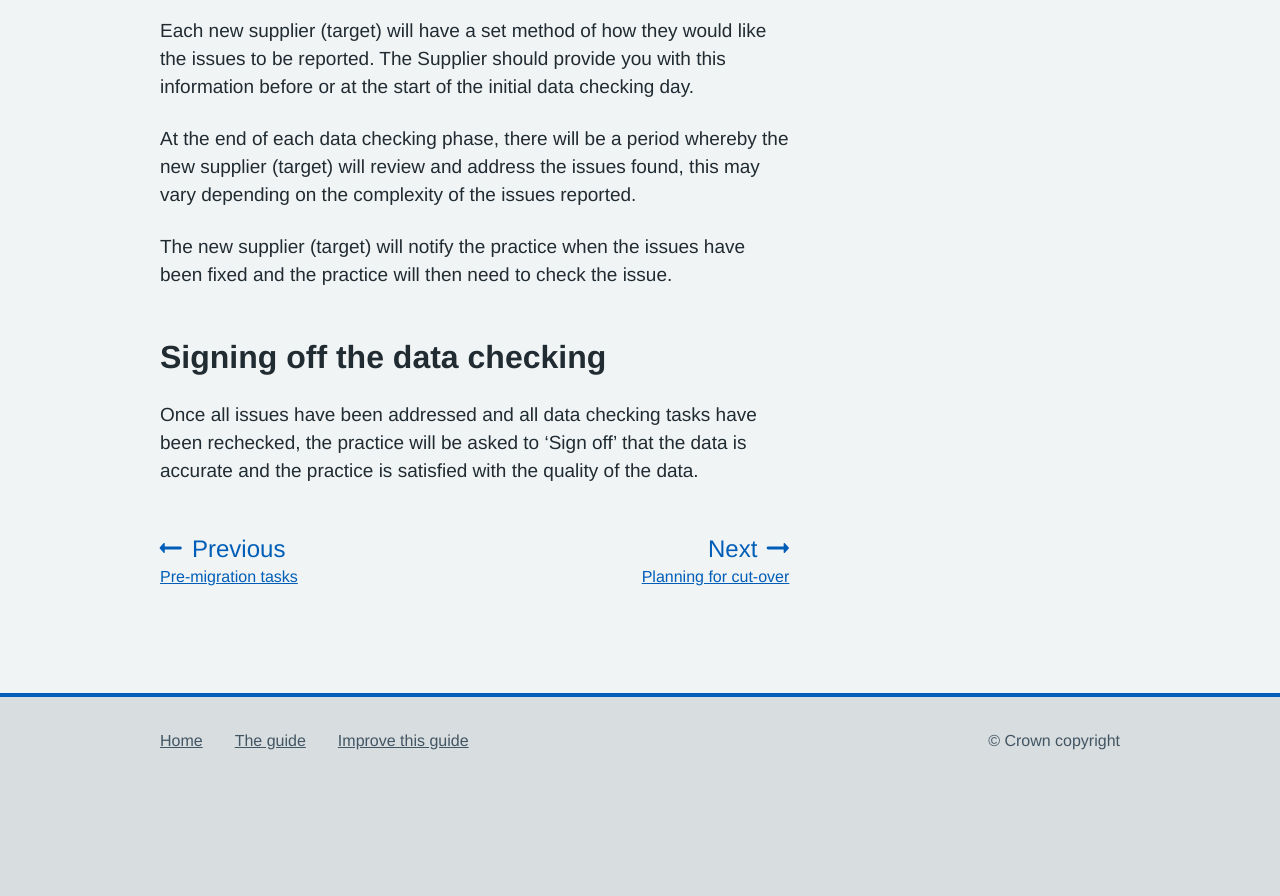
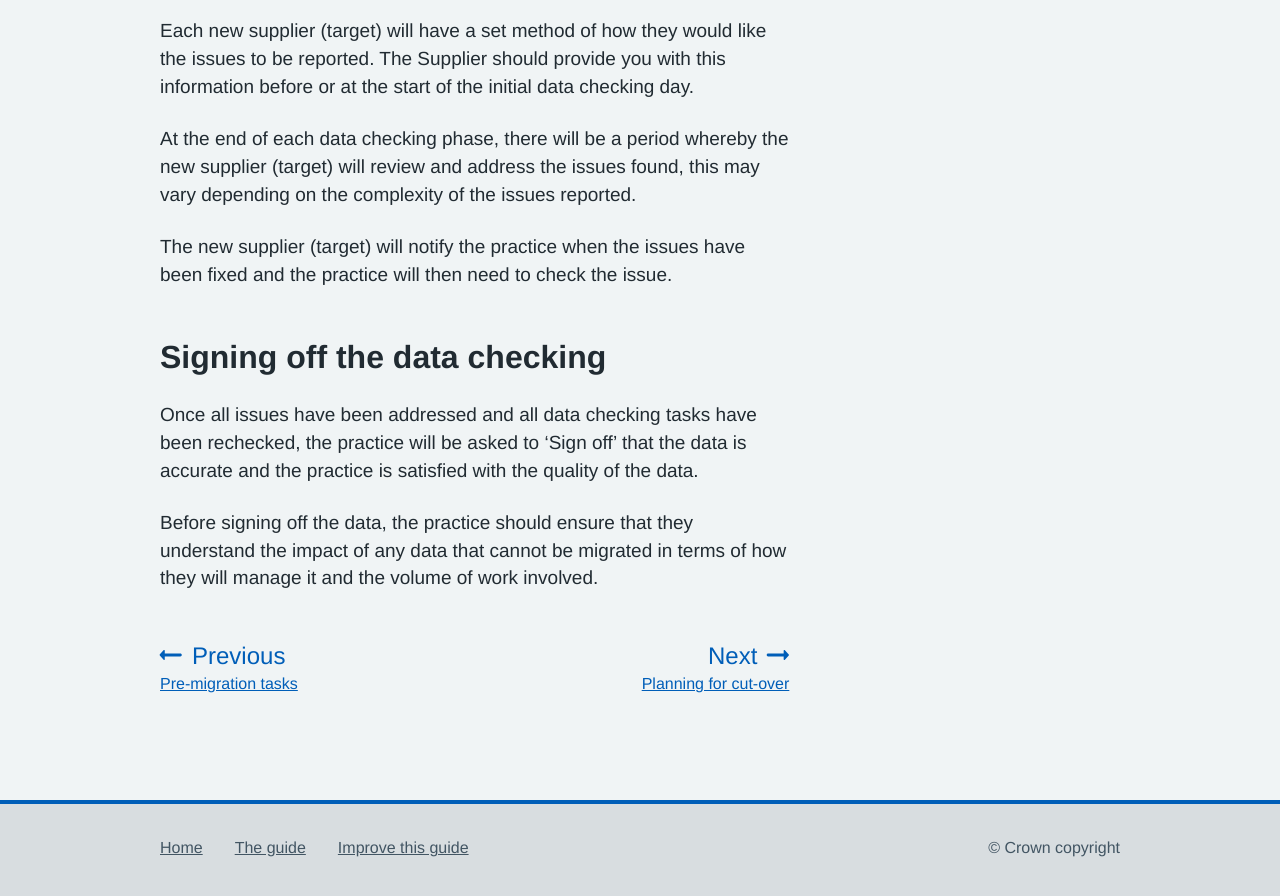
Before and after one commit to nhsconnect/prm-practice-migration, a Jekyll site: the page built from guide/04-initial-data-production.md, in a window 1280 px wide and 900 px high, scrolled down 4229 px. Shown: the top 896 px of the window. Built offline with Jekyll 4.4.1, drawn with Linux system fonts in a browser that asks for light colours; some web fonts are replaced; before the commit the page ends 5022 px from its top, so only the background shows below that.

Commit message:
Update 04-initial-data-production.md

```diff
--- a/guide/04-initial-data-production.md
+++ b/guide/04-initial-data-production.md
@@ -107,3 +107,6 @@ The new supplier (target) will notify the practice when the issues have been fix
 ## Signing off the data checking {#signing-off-the-data-checking}
 
 Once all issues have been addressed and all data checking tasks have been rechecked, the practice will be asked to ‘Sign off’ that the data is accurate and the practice is satisfied with the quality of the data.
+
+Before signing off the data, the practice should ensure that they understand the impact of any data that cannot be migrated in terms of how they will manage it and the volume of work involved.
+<!-- [UPLIFT] added this last sentence based on user feedback -->
```
